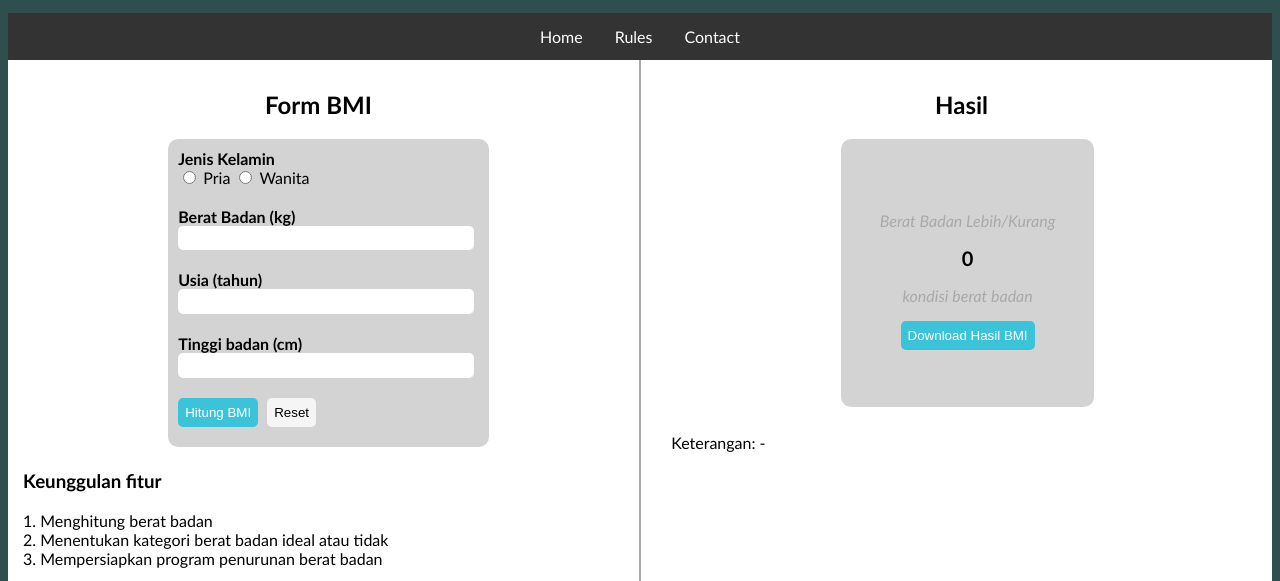
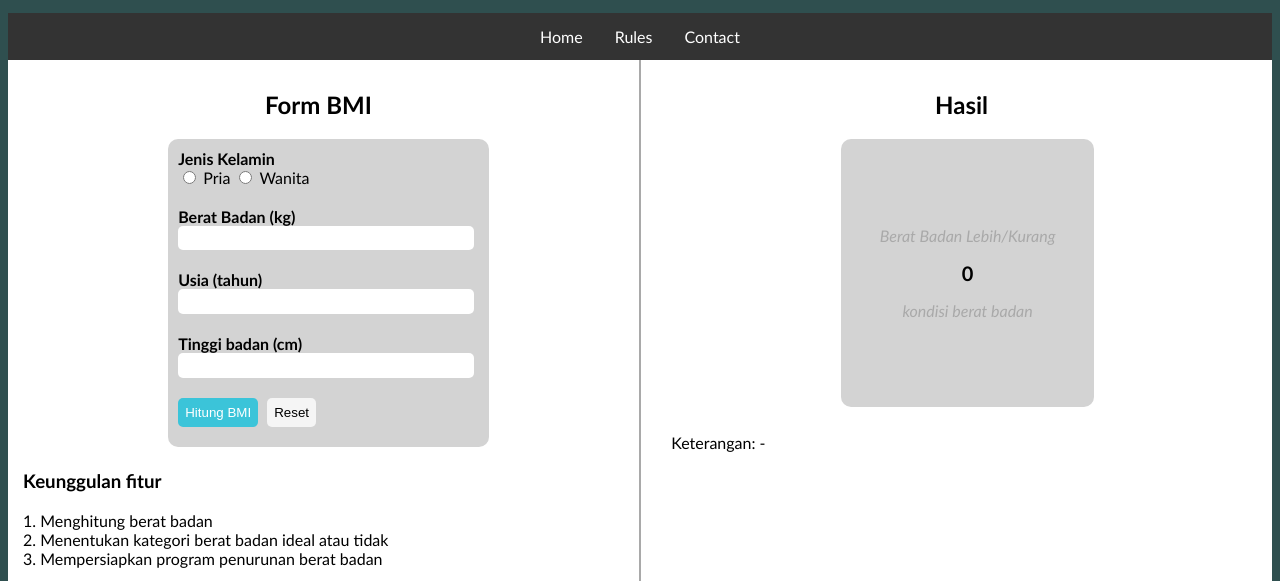
Before and after one commit to Dede09-ml/BMI-Calculator, a plain HTML site: page index.html in a window 1280 px wide. Shown: the part 142-723 px from the top of the page. Drawn offline with Linux system fonts and the light colour scheme.

Commit message:
delete
delete button Download BMI because not function

```diff
--- a/index.html
+++ b/index.html
@@ -91,7 +91,7 @@
                 <p id="resulttitle"><i style="color:darkgray">Berat Badan Lebih/Kurang</i></p>
                 <strong id="resultnumber" style="font-size: 20px;">0</strong>
                 <p id="resultdesc"><i style="color:darkgray">kondisi berat badan</i></p>
-                <button class="btn">Download Hasil BMI</button>
+
             </div>
 
             <div class="suggestbox">
```
